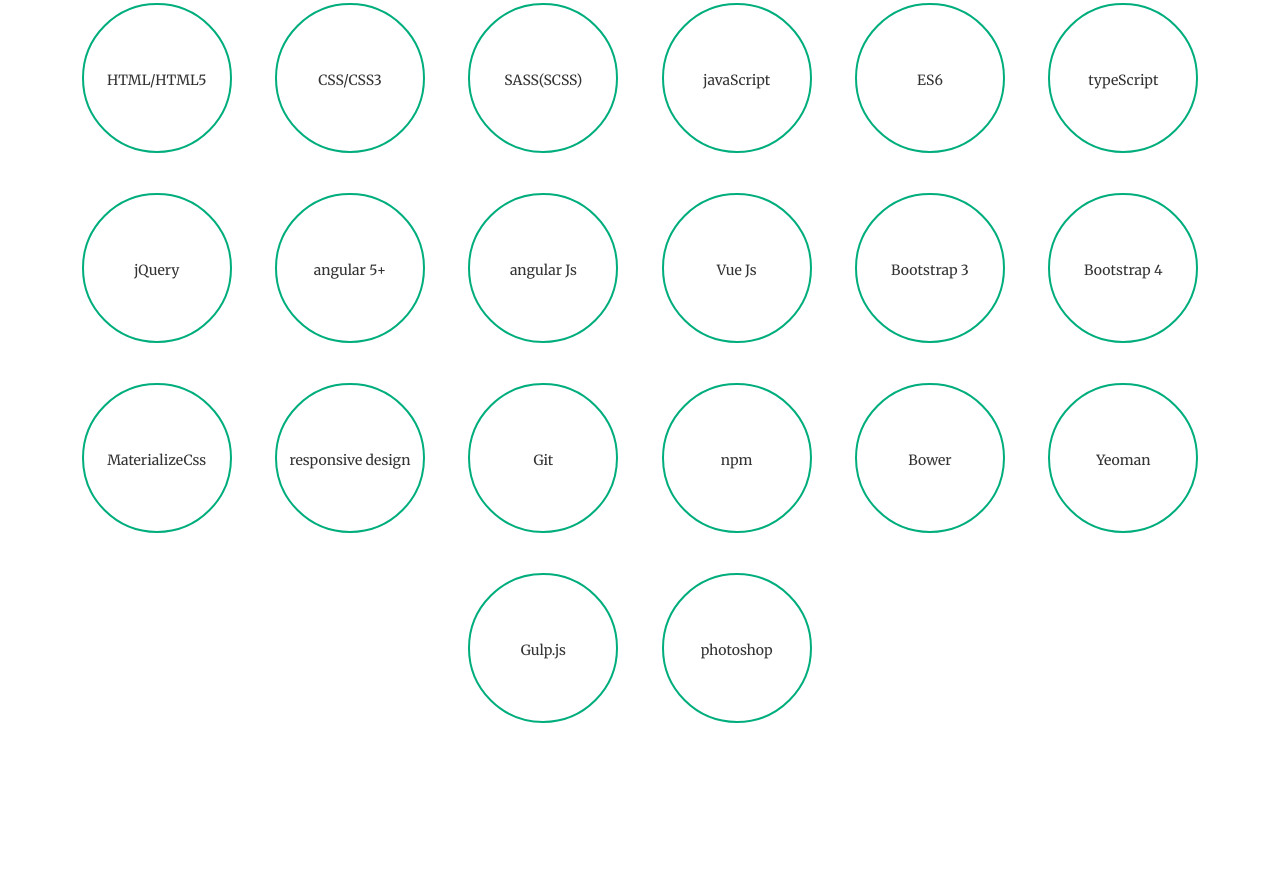
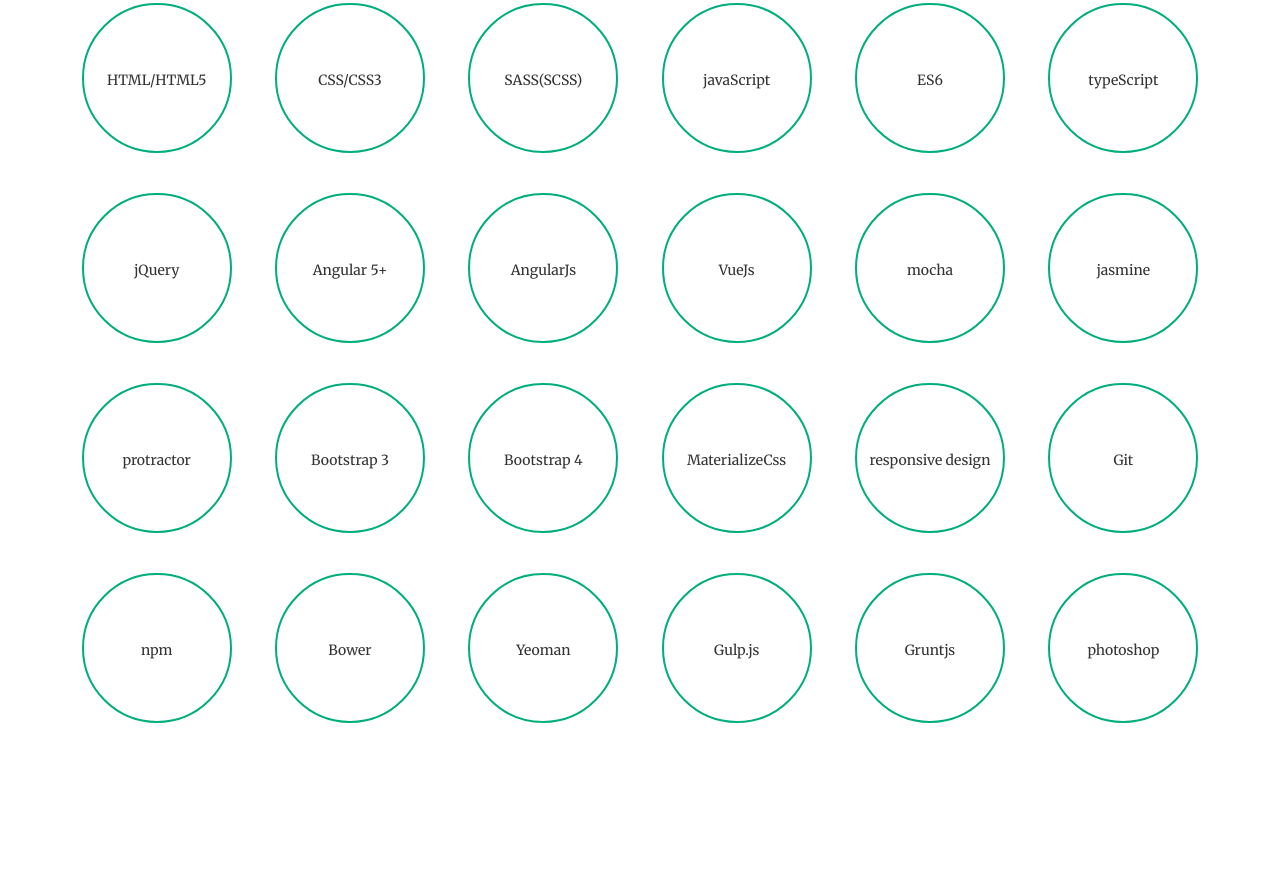
Before and after one commit to GirgisDev/girgisdev.github.io, a website: page index.html in a window 1280 px wide. Shown: the part 1411-2280 px from the top of the page. Drawn offline with nearby package versions, Linux system fonts and the light colour scheme.

Commit message:
updated skills and title

```diff
--- a/index.html
+++ b/index.html
@@ -90,7 +90,7 @@
                 </div>
                 <h1 id="homeHeading">
                     Girgis Abdel-malak <br>
-                    <span>Front-end / Angular Developer</span>
+                    <span>Front-end Developer</span>
                 </h1>
                 <hr>
                 <p>
@@ -155,13 +155,22 @@
                         jQuery
                     </div>
                     <div class="skill-circle">
-                        angular 5+
+                        Angular 5+
                     </div>
                     <div class="skill-circle">
-                        angular Js
+                        AngularJs
                     </div>
                     <div class="skill-circle">
-                        Vue Js
+                        VueJs
+                    </div>
+                    <div class="skill-circle">
+                        mocha
+                    </div>
+                    <div class="skill-circle">
+                        jasmine
+                    </div>
+                    <div class="skill-circle">
+                        protractor
                     </div>
                     <div class="skill-circle">
                         Bootstrap 3
@@ -189,6 +198,9 @@
                     </div>
                     <div class="skill-circle">
                         Gulp.js
+                    </div>
+                    <div class="skill-circle">
+                        Gruntjs
                     </div>
                     <div class="skill-circle">
                         photoshop
@@ -239,7 +251,7 @@
                     </div>
 
                     <div class="timeline-item" date-is='Jul 2017 - Present'>
-                        <h3 class="h2">Vapulus mobile payments</h3>
+                        <h3 class="h2">Vapulus payments</h3>
                         <p>Front-end developer</p>
                     </div>
 
```
